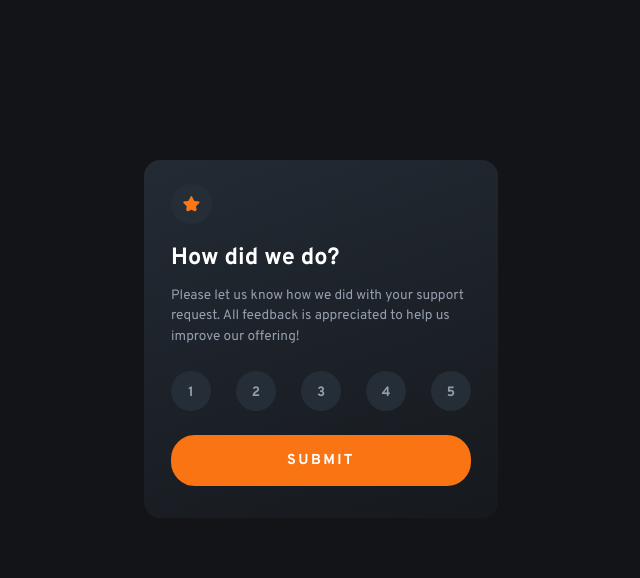
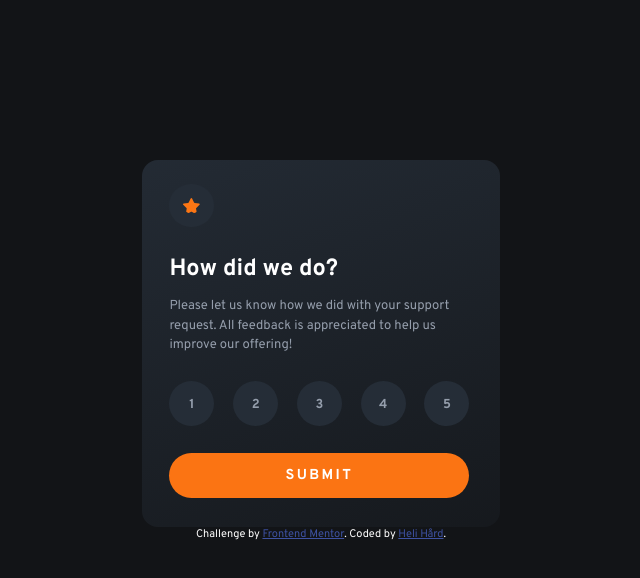
Before and after one commit to helihard/rating-w-vanilla-JS, a plain HTML site: page index.html in a window 1280 px wide. Shown: the whole page, without its empty margins (319-959 px from the left). Drawn offline with Linux system fonts and the light colour scheme.

Commit message:
Finishing touches

```diff
--- a/index.html
+++ b/index.html
@@ -42,10 +42,10 @@
   </div> <!-- end "wrapper" -->
 
 
-  <!--<div class="attribution">
+  <div class="attribution">
     Challenge by <a href="https://www.frontendmentor.io?ref=challenge" target="_blank">Frontend Mentor</a>.
-    Coded by <a href="#">Your Name Here</a>.
-  </div>-->
+    Coded by <a href="https://github.com/helihard/" target="_blank">Heli Hård</a>.
+  </div>
   <script src="script.js"></script>
 </body>
 </html>
--- a/rating-state.css
+++ b/rating-state.css
@@ -1,7 +1,7 @@
 #star {
   align-self: flex-start;
   background-color: var(--darkblue);
-  padding: .75rem;
+  padding: .85rem;
   border-radius: 50%;
 }
 
@@ -9,7 +9,7 @@
   width: 100%;
   display: flex;
   justify-content: space-between;
-  margin: 1.5rem 0;
+  margin: 1.6rem 0 1.7rem;
 }
 
 .rating {
@@ -17,12 +17,12 @@
   display: flex;
   justify-content:center;
   align-items:center;
-  width: 40px;
-  height: 38px;
+  width: 45px;
+  height: 43px;
   padding-top: 2px;
   border-radius: 50%;
   color: var(--lightgrey);
-  font-size: .85rem;
+  font-size: 13px;
   font-weight: 700;
   transition: .1s ease-in-out;
   cursor: pointer;
@@ -45,7 +45,7 @@
   justify-content: center;
   align-items: center;
   background-color: var(--orange);
-  padding: 1rem 0;
+  padding: .8rem 0;
   border-radius: 1.5rem;
   font-family: 'Overpass', sans-serif;
   text-transform: uppercase;
--- a/styles.css
+++ b/styles.css
@@ -28,7 +28,7 @@ body {
   display: flex;
   flex-direction: column;
   background-image: linear-gradient(160deg, rgb(37, 45, 55, 0.9), rgb(37, 45, 55, 0.2));
-  padding: 1.5rem 1.7rem 2rem;
+  padding: 1.5rem 1.9rem 1.8rem 1.7rem;
   margin: 10rem 1.5rem 0; /* check later */
   border-radius: 1rem;
 }
--- a/text-styles.css
+++ b/text-styles.css
@@ -1,5 +1,5 @@
 h1 {
-  margin: 1.2rem 0 .8rem;
+  margin: 1.7rem 0 .8rem;
   color: var(--white);
   font-size: 1.47rem;
   font-weight: 700;
@@ -8,12 +8,14 @@ h1 {
 p {
   margin: 0;
   color: var(--lightgrey);
-  font-size: .85rem;
+  font-size: 13px;
   line-height: 1.5;
 }
 
 .attribution {
+  font-family: 'Overpass', sans-serif;
   font-size: 11px;
+  color: var(--white);
   text-align: center;
 }
 
--- a/thank-you-state.css
+++ b/thank-you-state.css
@@ -3,7 +3,12 @@
 }
 
 #thank-you-state img {
-  margin-bottom: 1.5rem;
+  margin: 1.1rem 0 1.8rem;
+}
+
+#thank-you-state p {
+  margin-right: .3rem;
+  margin-bottom: .6rem;
 }
 
 #selected {
@@ -11,9 +16,9 @@
   justify-content: center;
   align-items: center;
   background-color: var(--darkblue);
-  padding: .55rem .8rem .5rem;
+  padding: .55rem .8rem .7rem;
   border-radius: 1.5rem;
   color: var(--orange);
-  font-size: .85rem;
+  font-size: 13px;
   letter-spacing: .02rem;
 }
```
Lines whose indentation alone changed are shown as unchanged.
